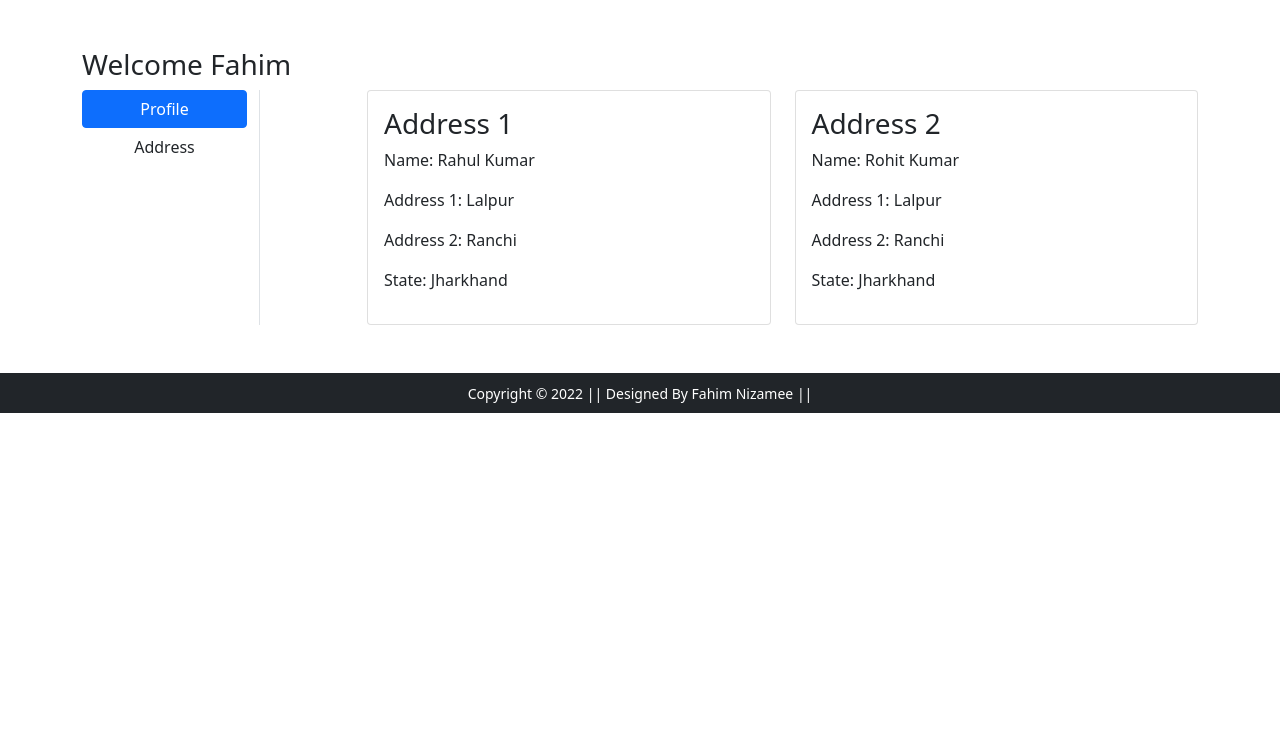
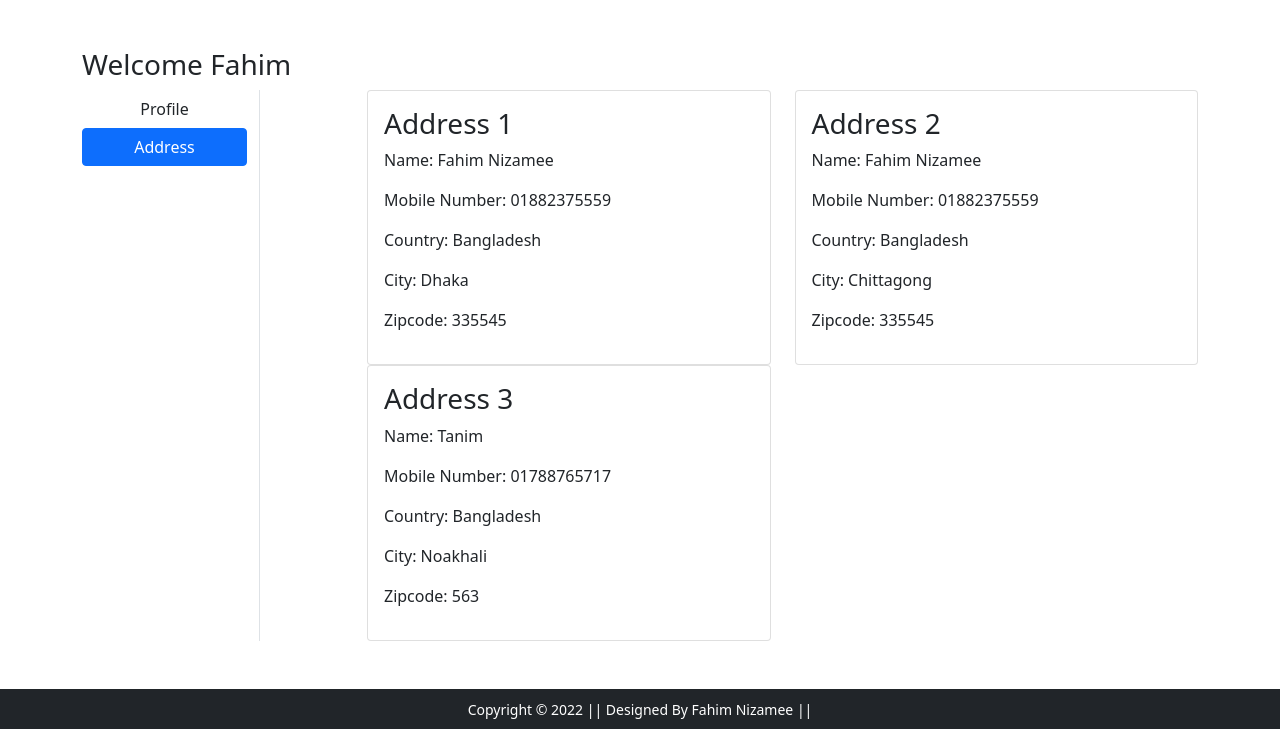
Before and after one commit to Fahim-Nizamee/WebApplication_V2_Ecommerce, a Django app: page /address/ in a window 1280 px wide. Shown: the part 56-800 px from the top of the page. Run offline with Django 4.2, Linux system fonts and the light colour scheme; a user stored in the database is signed in; data comes from the database, SQL or seed files in the repository; both versions use the stored data as it was after the commit; some libraries are stand-ins or nearby versions.

Commit message:
5:18 AM 23/2/2022 4:12

```diff
--- a/app/templates/app/address.html
+++ b/app/templates/app/address.html
@@ -1,39 +1,32 @@
 {% extends 'app/base.html' %}
 {% load static %}
-{% block title %}Buy Now{% endblock title %}
+{% block title %}Address{% endblock title %}
 {% block main-content %}
 <div class="container my-5">
  <div class="row">
  <h3>Welcome <span class="text-capitalize">{{request.user}} </span></h3>
   <div class="col-sm-2 border-end">
    <ul class="list-unstyled">
-    <li class="d-grid"><a href="{% url 'profile' %}" class="btn btn-primary">Profile</a></li>
-    <li class="d-grid"><a href="{% url 'address' %}" class="btn">Address</a></li>
+    <li class="d-grid"><a href="{% url 'profile' %}" class="btn">Profile</a></li>
+    <li class="d-grid"><a href="{% url 'address' %}" class="btn {{active}} ">Address</a></li>
    </ul>
   </div>
   <div class="col-sm-9 offset-sm-1">
    <div class="row">
+       {% for ad in add %}
     <div class="col-sm-6">
      <div class="card">
       <div class="card-body">
-       <h3>Address 1</h3>
-       <p>Name: Rahul Kumar</p>
-       <p>Address 1: Lalpur</p>
-       <p>Address 2: Ranchi</p>
-       <p>State: Jharkhand</p>
+       <h3>Address {{forloop.counter}}</h3>
+       <p>Name: {{ad.name}}</p>
+       <p>Mobile Number: {{ad.mobilenumber}}</p>
+       <p>Country: {{ad.country}}</p>
+       <p>City: {{ad.city}}</p>
+       <p>Zipcode: {{ad.zipcode}}</p>
       </div>
      </div>
     </div>
-    <div class="col-sm-6">
-     <div class="card">
-      <div class="card-body">
-       <h3>Address 2</h3>
-       <p>Name: Rohit Kumar</p>
-       <p>Address 1: Lalpur</p>
-       <p>Address 2: Ranchi</p>
-       <p>State: Jharkhand</p>
-      </div>
-     </div>
+    {% endfor %}
     </div>
    </div>
   </div>
--- a/app/views.py
+++ b/app/views.py
@@ -26,7 +26,8 @@ def buy_now(request):
  return render(request, 'app/buynow.html')
 
 def address(request):
- return render(request, 'app/address.html')
+    add = Customer.objects.filter(user=request.user)
+    return render(request, 'app/address.html',{'add':add,'active':'btn-primary'})
 
 def orders(request):
  return render(request, 'app/orders.html')
```
Also changed, not shown: db.sqlite3.
